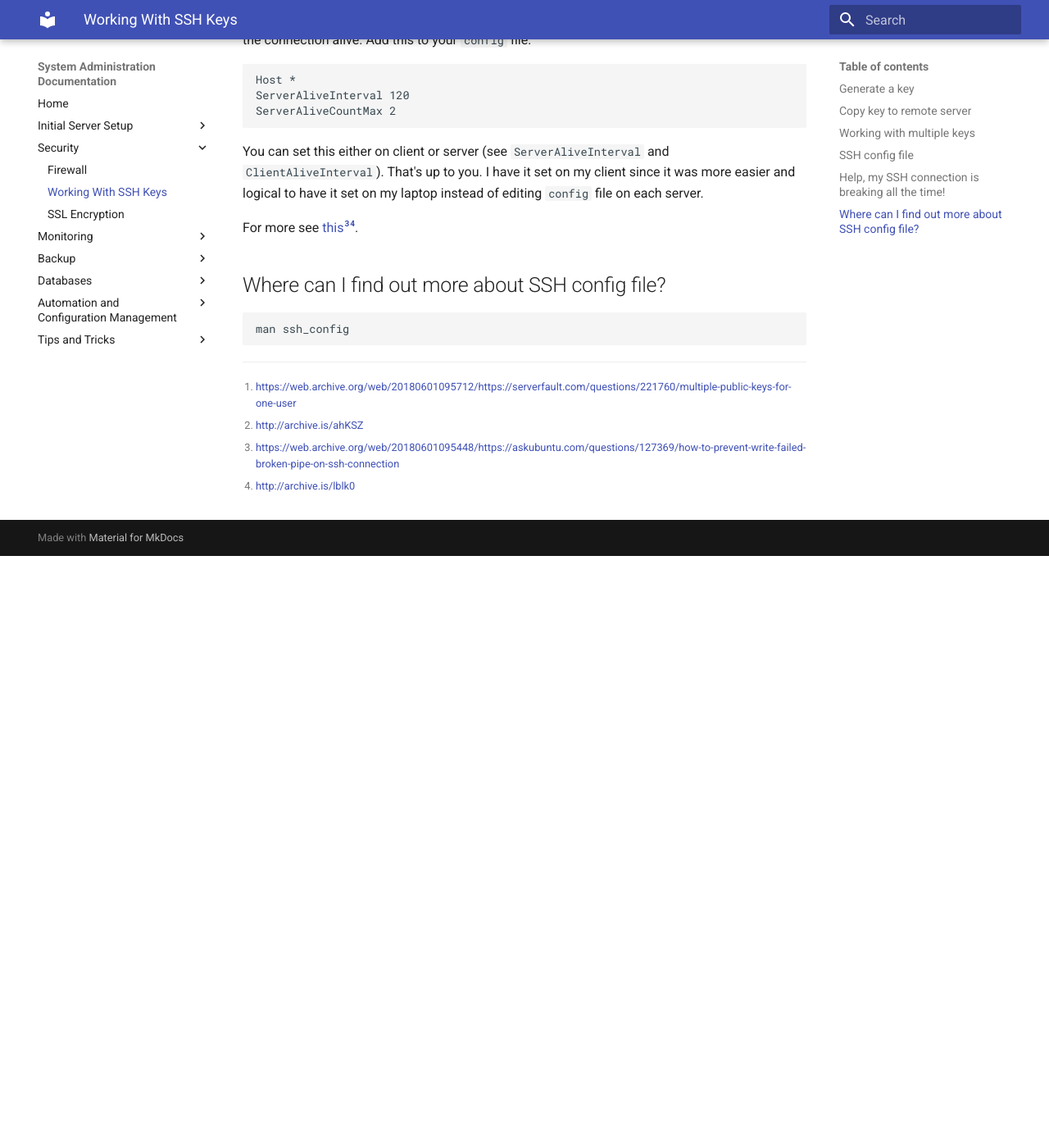
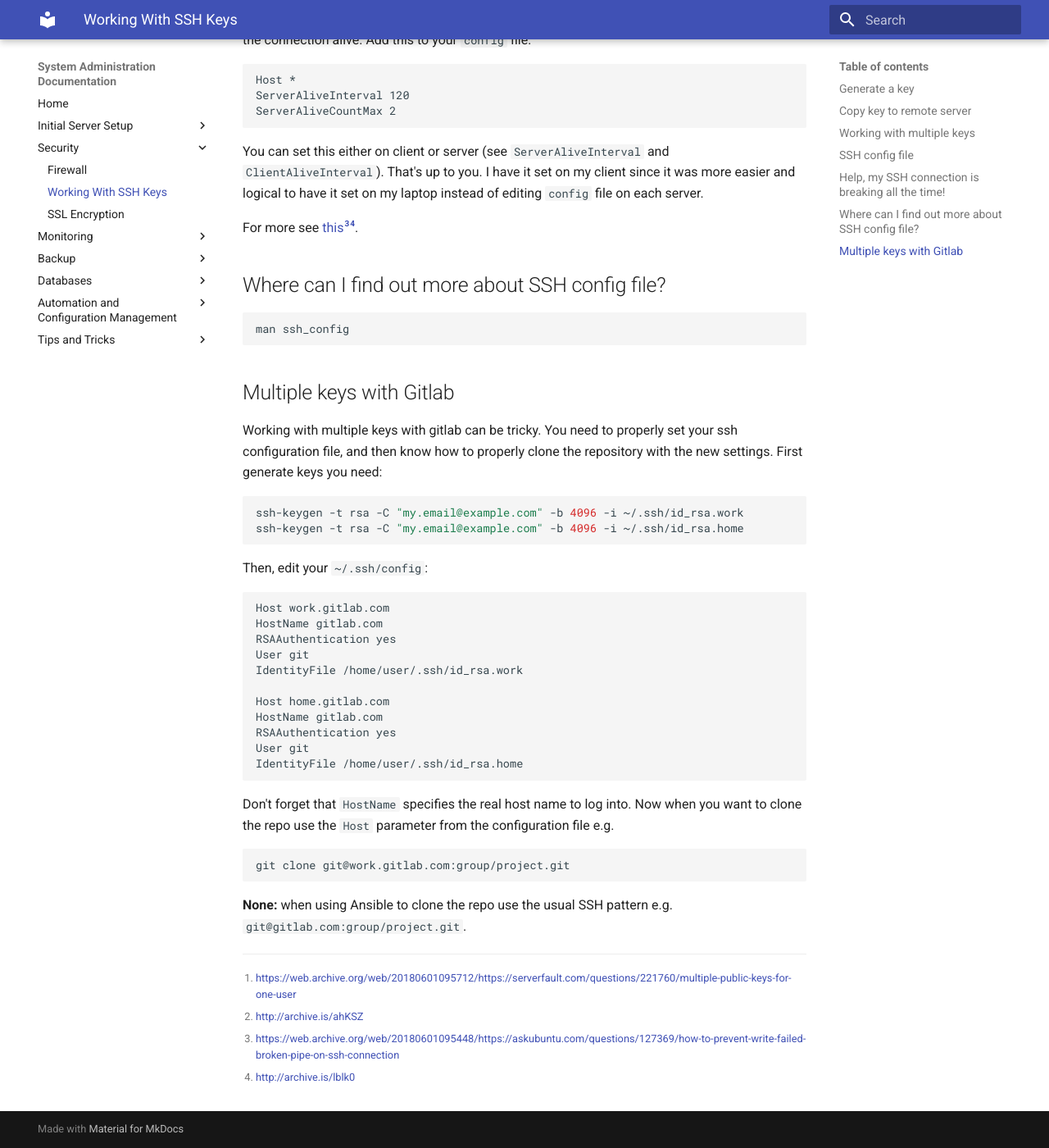
Before and after one commit to petarGitNik/sys-admin-docs, an MkDocs documentation site: the page built from docs/security/ssh.md, in a window 1280 px wide and 1400 px high, scrolled down 2022 px. Shown: the whole window at 82% size. Built offline with MkDocs 1.6.1 and Material for MkDocs 9.7.7, drawn with Linux system fonts in a browser that asks for light colours; old or Windows-style settings are respelled for this version of MkDocs; before the commit the page ends 2700 px from its top, so only the background shows below that.

Commit message:
Add instruction for multiple SSH keys with Gitlab

````diff
--- a/docs/security/ssh.md
+++ b/docs/security/ssh.md
@@ -96,6 +96,39 @@ For more see [this][2][^3][^4].
 man ssh_config
 ```
 
+## Multiple keys with Gitlab
+
+Working with multiple keys with gitlab can be tricky. You need to properly set your ssh configuration file, and then know how to properly clone the repository with the new settings. First generate keys you need:
+
+```bash
+ssh-keygen -t rsa -C "my.email@example.com" -b 4096 -i ~/.ssh/id_rsa.work
+ssh-keygen -t rsa -C "my.email@example.com" -b 4096 -i ~/.ssh/id_rsa.home
+```
+
+Then, edit your `~/.ssh/config`:
+
+```
+Host work.gitlab.com
+HostName gitlab.com
+RSAAuthentication yes
+User git
+IdentityFile /home/user/.ssh/id_rsa.work
+
+Host home.gitlab.com
+HostName gitlab.com
+RSAAuthentication yes
+User git
+IdentityFile /home/user/.ssh/id_rsa.home
+```
+
+Don't forget that `HostName` specifies the real host name to log into. Now when you want to clone the repo use the `Host` parameter from the configuration file e.g.
+
+```bash
+git clone git@work.gitlab.com:group/project.git
+```
+
+**None:** when using Ansible to clone the repo use the usual SSH pattern e.g. `git@gitlab.com:group/project.git`.
+
 [^1]: <https://web.archive.org/web/20180601095712/https://serverfault.com/questions/221760/multiple-public-keys-for-one-user>
 [^2]: <http://archive.is/ahKSZ>
 [^3]: <https://web.archive.org/web/20180601095448/https://askubuntu.com/questions/127369/how-to-prevent-write-failed-broken-pipe-on-ssh-connection>
````
